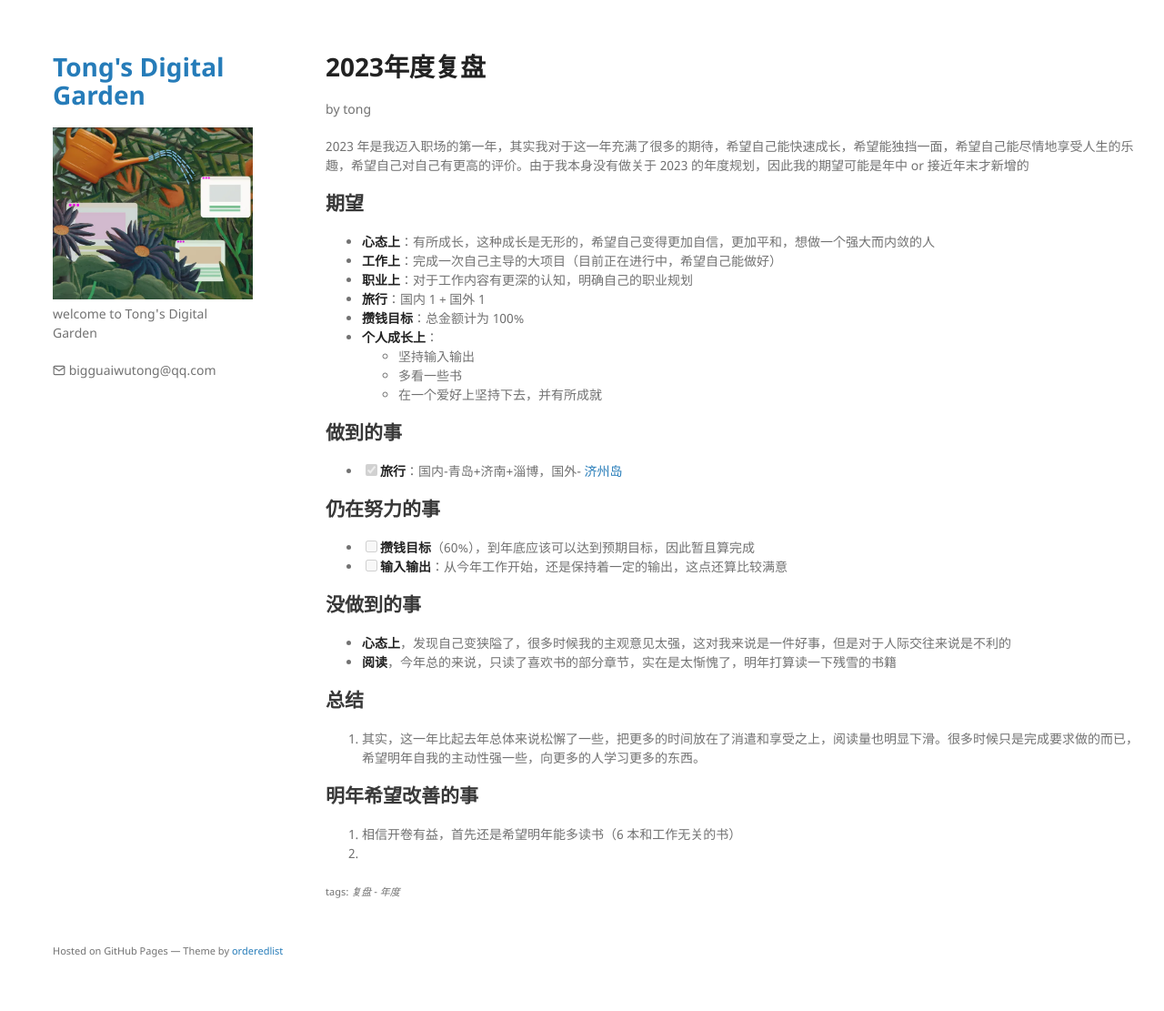
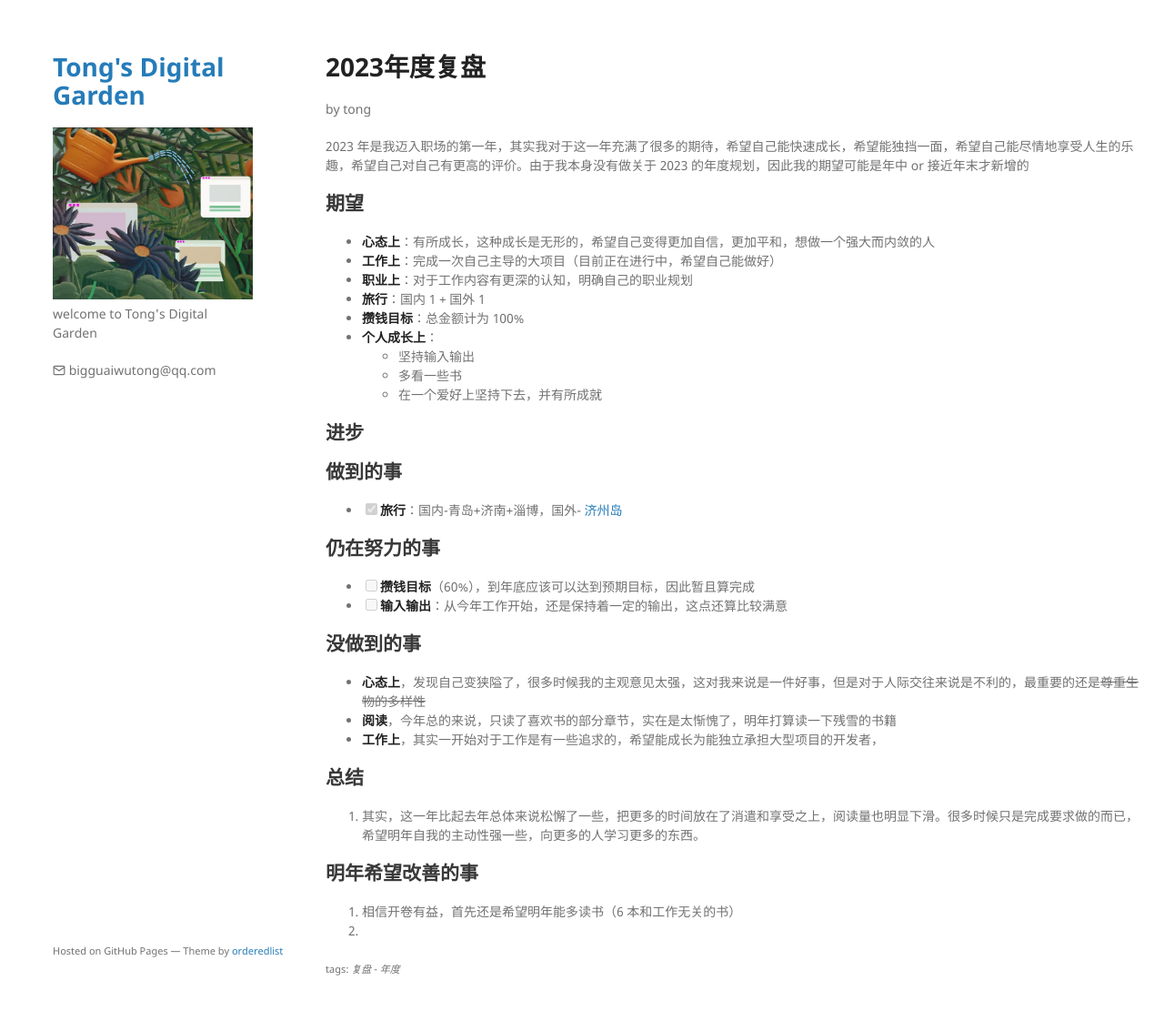
Before and after one commit to TongCodeSpace/TongCodeSpace.github.io, a Jekyll site: the page built from note/复盘/阶段/2023年度复盘.md, in a window 1280 px wide and 1124 px high. Shown: the top 1111 px of the window at 91% size. Built offline with Jekyll 4.4.1, drawn with Linux system fonts in a browser that asks for light colours; comment, search, counter and statistics services are not loaded.

Commit message:
vault backup: M .obsidian/workspace.json note/复盘/阶段/2023年度复盘.md

```diff
--- a/note/复盘/阶段/2023年度复盘.md
+++ b/note/复盘/阶段/2023年度复盘.md
@@ -18,6 +18,9 @@ author: tong
 	- 多看一些书
 	- 在一个爱好上坚持下去，并有所成就
 
+## 进步
+
+
 ## 做到的事
 - [x] **旅行**：国内-青岛+济南+淄博，国外- [济州岛](../../生活/旅行/济州岛之行.md)
 
@@ -27,8 +30,9 @@ author: tong
 - [ ] **输入输出**：从今年工作开始，还是保持着一定的输出，这点还算比较满意
 
 ## 没做到的事
-- **心态上**，发现自己变狭隘了，很多时候我的主观意见太强，这对我来说是一件好事，但是对于人际交往来说是不利的
+- **心态上**，发现自己变狭隘了，很多时候我的主观意见太强，这对我来说是一件好事，但是对于人际交往来说是不利的，最重要的还是~~尊重生物的多样性~~
 - **阅读**，今年总的来说，只读了喜欢书的部分章节，实在是太惭愧了，明年打算读一下残雪的书籍
+- **工作上**，其实一开始对于工作是有一些追求的，希望能成长为能独立承担大型项目的开发者，
 
 ## 总结
 1. 其实，这一年比起去年总体来说松懈了一些，把更多的时间放在了消遣和享受之上，阅读量也明显下滑。很多时候只是完成要求做的而已，希望明年自我的主动性强一些，向更多的人学习更多的东西。
```
Also changed, not shown: .obsidian/workspace.json.
